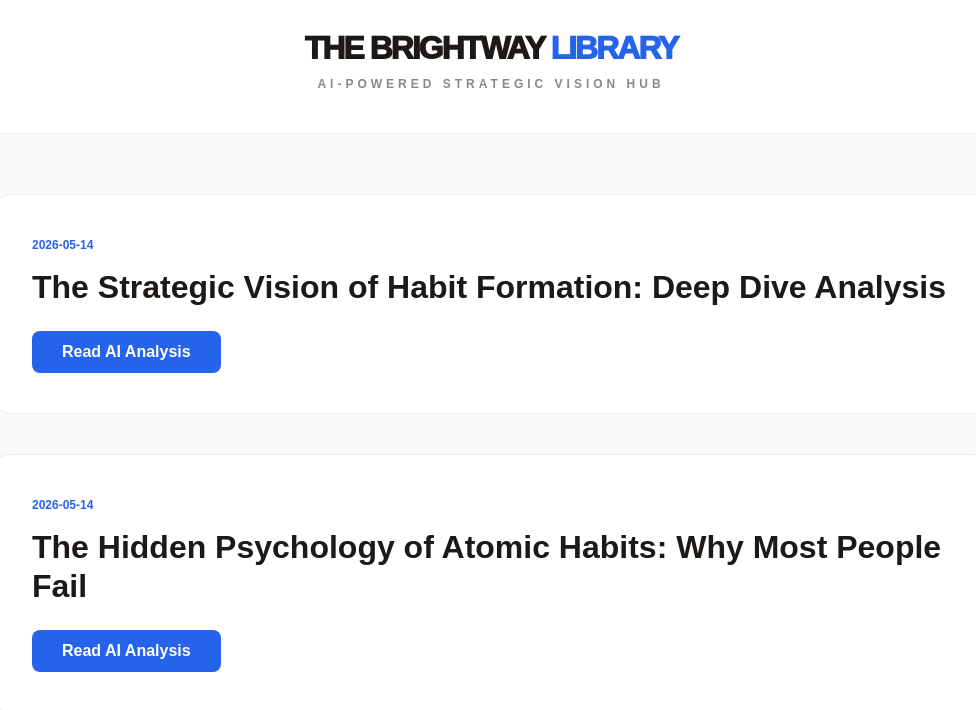
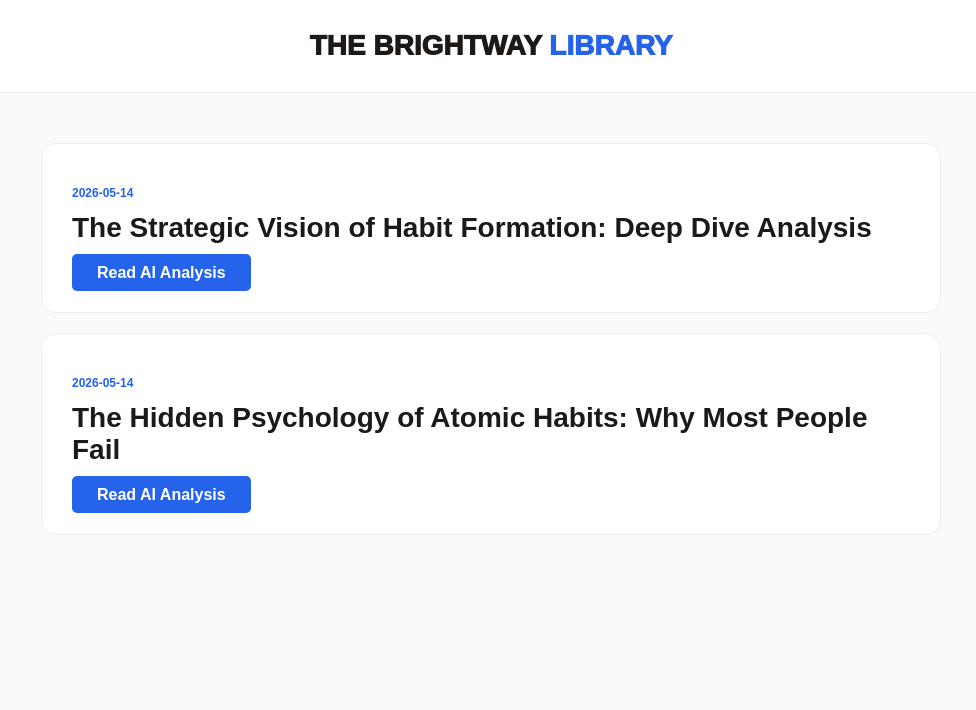
Before and after one commit to 007-JG/my-free-library, a Next.js app: page / in a window 1280 px wide. Shown: the top 710 px of the page, without its empty margins (149-1125 px from the left). Built offline with nearby package versions, Linux system fonts and the light colour scheme.

Commit message:
Update page.js

```diff
--- a/app/page.js
+++ b/app/page.js
@@ -20,27 +20,20 @@
 
   return (
     <div style={{ fontFamily: 'sans-serif', backgroundColor: '#fafaf9', minHeight: '100vh', color: '#1c1917' }}>
-      <header style={{ borderBottom: '1px solid #eee', padding: '30px 50px', backgroundColor: '#fff', textAlign: 'center' }}>
-        <h1 style={{ margin: 0, fontWeight: '950', fontSize: '32px', letterSpacing: '-2px' }}>THE BRIGHTWAY <span style={{ color: '#2563eb' }}>LIBRARY</span></h1>
-        <p style={{ color: '#888', fontSize: '12px', fontWeight: 'bold', textTransform: 'uppercase', letterSpacing: '4px', marginTop: '10px' }}>AI-Powered Strategic Vision Hub</p>
+      <header style={{ padding: '30px', textAlign: 'center', backgroundColor: '#fff', borderBottom: '1px solid #eee' }}>
+        <h1 style={{ margin: 0, fontWeight: '950', fontSize: '28px' }}>THE BRIGHTWAY <span style={{ color: '#2563eb' }}>LIBRARY</span></h1>
       </header>
 
-      <main style={{ maxWidth: '1000px', margin: '0 auto', padding: '60px 20px' }}>
-        <div style={{ display: 'grid', gridTemplateColumns: '1fr', gap: '40px' }}>
-          {posts.length > 0 ? posts.map((post) => (
-            <div key={post.slug} style={{ backgroundColor: '#fff', padding: '40px', borderRadius: '20px', border: '1px solid #eee', transition: 'transform 0.2s' }}>
-              <span style={{ fontSize: '12px', fontWeight: '900', color: '#2563eb', textTransform: 'uppercase' }}>{post.date}</span>
-              <h3 style={{ fontSize: '32px', margin: '15px 0 25px 0', fontWeight: '900', lineHeight: '1.2' }}>{post.title}</h3>
-              <a href={`/posts?slug=${post.slug}`} style={{ background: '#2563eb', color: '#fff', padding: '12px 30px', borderRadius: '8px', fontWeight: 'bold', textDecoration: 'none', display: 'inline-block' }}>
-                Read AI Analysis
-              </a>
-            </div>
-          )) : (
-            <div style={{ textAlign: 'center', padding: '100px', border: '2px dashed #ddd', borderRadius: '20px' }}>
-              <p style={{ color: '#aaa', fontWeight: 'bold' }}>Our AI Bot is currently reading "Atomic Habits"... Insights coming soon.</p>
-            </div>
-          )}
-        </div>
+      <main style={{ maxWidth: '900px', margin: '0 auto', padding: '50px 20px' }}>
+        {posts.map((post) => (
+          <div key={post.slug} style={{ backgroundColor: '#fff', padding: '30px', borderRadius: '15px', marginBottom: '20px', border: '1px solid #eee' }}>
+            <p style={{ color: '#2563eb', fontWeight: '900', fontSize: '12px' }}>{post.date}</p>
+            <h2 style={{ fontSize: '28px', margin: '10px 0 20px 0' }}>{post.title}</h2>
+            <a href={`/posts?slug=${post.slug}`} style={{ background: '#2563eb', color: '#fff', padding: '10px 25px', borderRadius: '5px', textDecoration: 'none', fontWeight: 'bold' }}>
+              Read AI Analysis
+            </a>
+          </div>
+        ))}
       </main>
     </div>
   );
```
